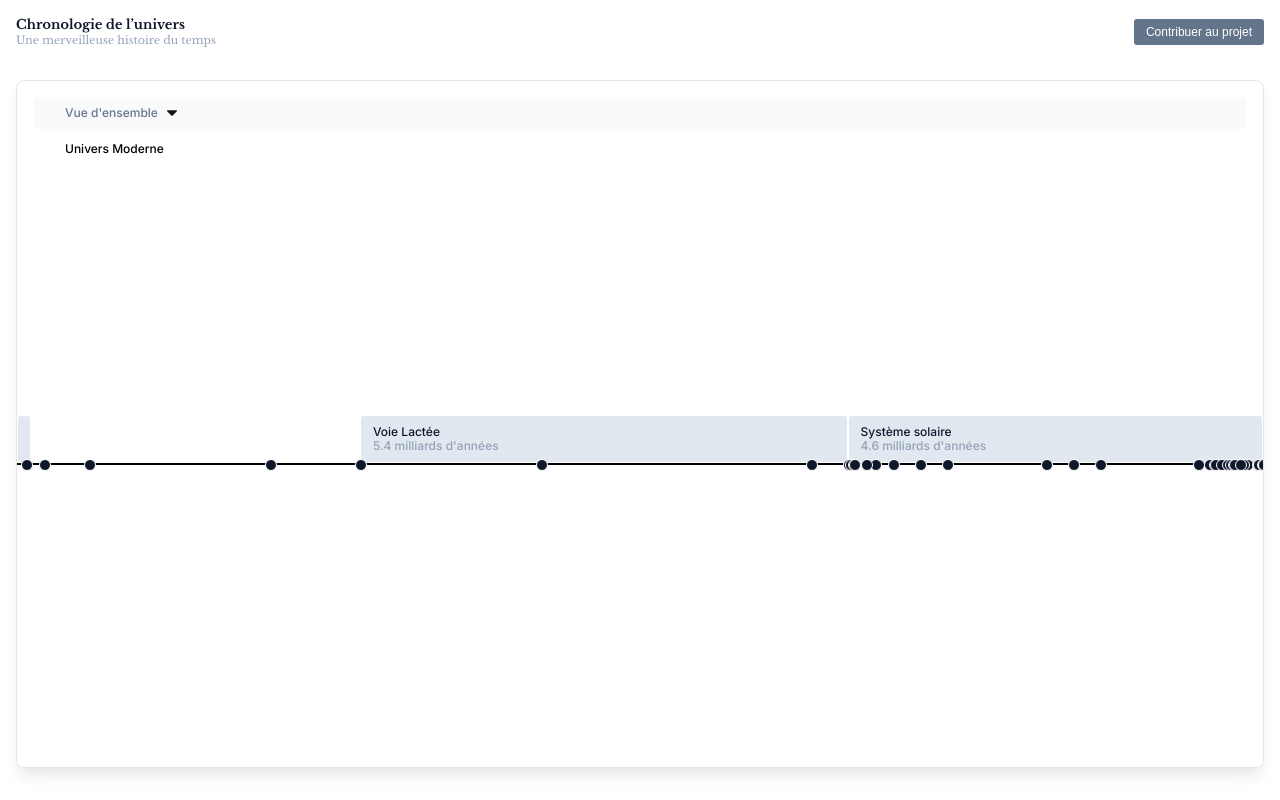
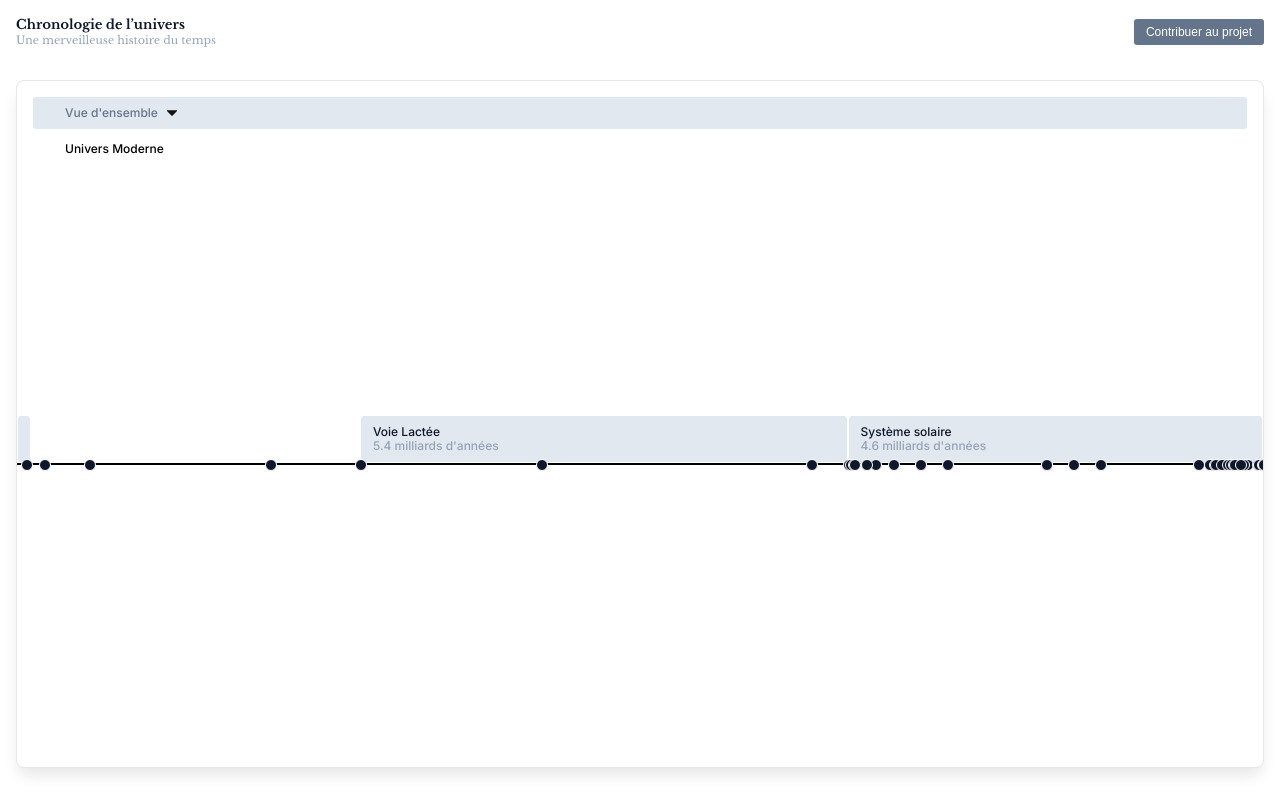
Before and after one commit to flobutbut/universTimeline, a Vue app: page / in a window 1280 px wide. Built offline with nearby package versions, Linux system fonts and the light colour scheme.

Commit message:
correction de bugs

```diff
--- a/src/components/BranchNavigator.vue
+++ b/src/components/BranchNavigator.vue
@@ -152,7 +152,7 @@ const onBranchSelect = () => {
 
 <style scoped lang="scss">
 .branch-navigator {
-  background-color: $neutral-lowest;
+  background-color: $neutral-lower;
   min-height: 32px;
   padding: 0 8px;
   display: flex;
```
Also changed, not shown: src/components/TimelineComponant.vue (line endings or trailing spaces), src/components/TimelineEvents.vue (line endings or trailing spaces), src/composables/useTimelineCalculations.js (line endings or trailing spaces), 1 other file (tests, documents, lock files or other folders).
